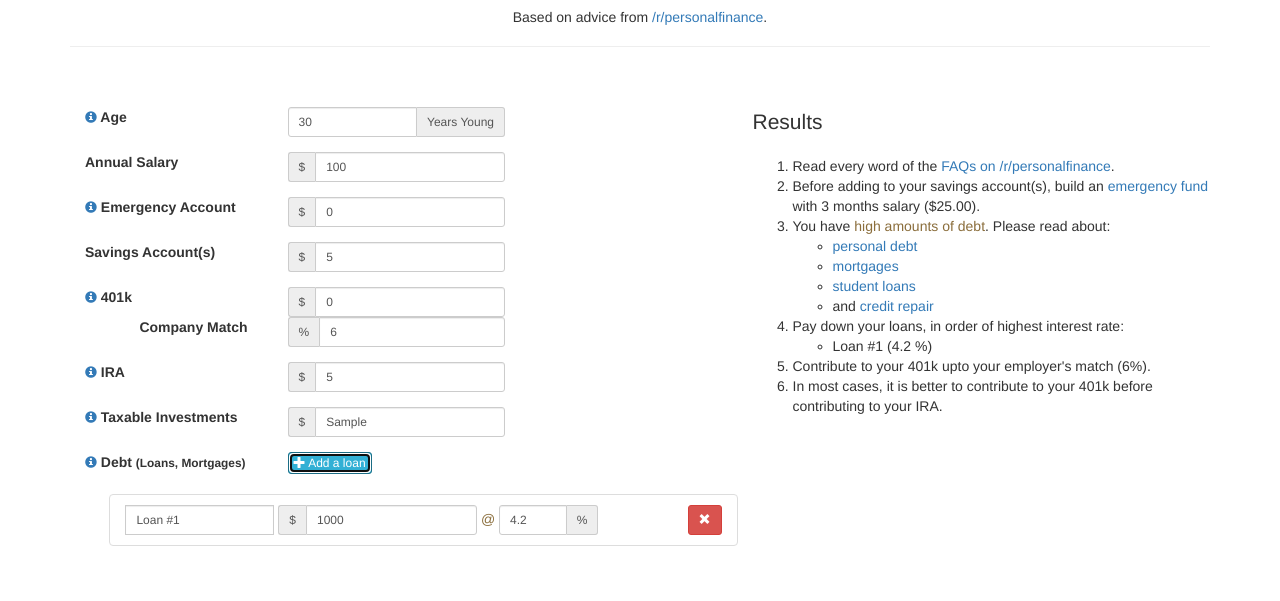
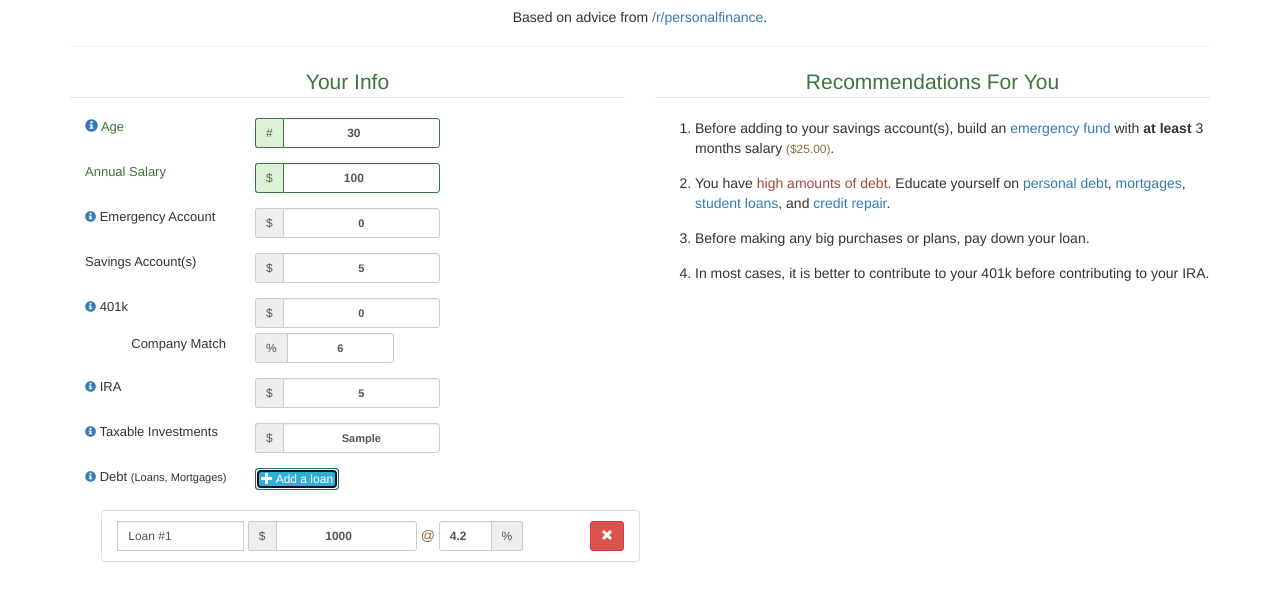
Before and after one commit to tariqbuilds/personal-finance-checkup, a website: page index.html in a window 1280 px wide. Both pictures are taken after typing "Sample" into the empty fields and a click on the button "Add a loan". Shown: the part 83-684 px from the top of the page. Drawn offline with nearby package versions, Linux system fonts and the light colour scheme.

Commit message:
added new theme. added new rules.

```diff
--- a/app.js
+++ b/app.js
@@ -41,6 +41,10 @@ pfc.controller('body', function ($scope) {
     $scope.info.loans.splice(index, 1);
   };
 
+  $scope.generateAlerts = function () {
+
+  };
+
 });
 
 // Credit: http://stackoverflow.com/a/19890485
--- a/index.html
+++ b/index.html
@@ -13,7 +13,9 @@
         <link rel="icon" href="favicon.ico" type="image/x-icon">
 
         <!-- Bootstrap -->
-        <link rel="stylesheet" type="text/css" href="bower_components/bootswatch-dist/css/bootstrap.min.css">
+        <link rel="stylesheet" type="text/css" href="bower_components/dist/css/bootstrap.min.css">
+        <link rel="stylesheet" type="text/css" href="https://maxcdn.bootstrapcdn.com/bootswatch/3.3.4/darkly/bootstrap.min.css">
+
         <link rel="stylesheet" type="text/css" href="bower_components/animate.css/animate.min.css">
 
         <!-- Angular Libs -->
@@ -24,6 +26,26 @@
           <script src="https://html5shim.googlecode.com/svn/trunk/html5.js"></script>
         <![endif]-->
 
+        <style>
+        	label {
+        		font-weight: normal;
+        		font-size: 13px;
+        	}
+        	textarea, textarea.form-control,
+        	input[type=text],
+        	input[type=password],
+        	input[type=email],
+        	input[type=number],
+        	[type=text].form-control,
+        	[type=password].form-control{
+        		font-size: 11px;
+        		text-align: center;
+        		font-weight: bold;
+        	}
+        	.extra-spacing li {
+        		margin-bottom: 15px;
+        	}
+        </style>
     </head>
     <body ng-controller="body" class="container">
 
@@ -32,33 +54,39 @@
 	        <p>Based on advice from <a href="http://www.reddit.com/r/personalfinance/wiki/commontopics">/r/personalfinance</a>. </p>
 	    </div>
 
-	    <br/><br/>
+	    <div class="row">
 
-	    <div class="row">
-			<div class="col-md-7">
-			    <form name="mainForm" class="center-block">
+		    <form name="mainForm" class="col-md-6">
+
+		    	<legend
+		    		class="text-center"
+		    		ng-class="{ 'text-success': mainForm.$valid, 'text-danger': mainForm.$invalid || mainForm.$pristine  }">
+		    		Your Info
+		    	</legend>
 
 		    	<!-- Age -->
-					<div class="form-group">
+				<div class="form-group" ng-class="{ 'has-success': mainForm.age.$valid, 'has-error': mainForm.age.$invalid }">
 					<label class="col-md-4 control-label" for="age">
 						<a target="_blank" href="https://www.reddit.com/r/personalfinance/wiki/teachme">
-								<small><i class="glyphicon glyphicon-info-sign"></i></small>
+							<i class="glyphicon glyphicon-info-sign"></i>
 						</a>
 							Age
 					</label>
 					<div class="input-group input-group-sm col-md-4">
+	    				<span class="input-group-addon text-success">#</span>
 						<input
 							id="age"
 							ng-model="info.age"
 							name="age"
 							type="number"
-								class="form-control">
-							<span class="input-group-addon">Years Young</span>
+							class="form-control"
+							min="0"
+							required>
 	  				</div>
 				</div>
 
 		    	<!-- Annual Salary -->
-					<div class="form-group">
+				<div class="form-group" ng-class="{ 'has-success': mainForm.salary.$valid, 'has-error': mainForm.salary.$invalid }">
 					<label class="col-md-4 control-label" for="salary">Annual Salary</label>
 					<div class="input-group input-group-sm col-md-4">
 	    				<span class="input-group-addon text-success">$</span>
@@ -66,9 +94,10 @@
 							id="salary"
 							ng-model="info.salary"
 							name="salary"
-								format="number"
 							type="number"
-								class="form-control">
+							class="form-control"
+							min="0"
+							required>
 	  				</div>
 				</div>
 
@@ -86,9 +115,8 @@
 							id="emergency_account"
 							ng-model="info.emergency_account"
 							name="emergency_account"
-								format="number"
 							type="text"
-								class="form-control lead">
+							class="form-control">
 	  				</div>
 				</div>
 
@@ -103,9 +131,8 @@
 							id="savings_account"
 							ng-model="info.savings_account"
 							name="savings_account"
-								format="number"
 							type="text"
-								class="form-control lead">
+							class="form-control">
 	  				</div>
 				</div>
 
@@ -123,23 +150,23 @@
 							id="retirement_401k_principle"
 							ng-model="info.retirement_401k.principle"
 							name="retirement_401k"
-								format="number"
 							type="text"
-								class="form-control lead">
+							class="form-control">
 	  				</div>
+	  				<div style="margin-top:5px;">
 		  				<div class="col-md-offset-1 col-md-3">
 		  					<label for="retirement_401k_company_match">Company Match</label>
 		  				</div>
-		  				<div class="input-group input-group-sm col-md-4 col-md-offset-4">
+		  				<div class="input-group input-group-sm col-md-3 col-md-offset-4">
 		    				<span class="input-group-addon text-success">%</span>
 							<input
 								id="retirement_401k_company_match"
 								ng-model="info.retirement_401k.company_match"
 								name="retirement_401k"
-								format="number"
 								type="text"
 								step="any"
-								class="form-control lead">
+								class="form-control">
+		  				</div>
 		  			</div>
 				</div>
 
@@ -157,9 +184,8 @@
 							id="ira"
 							ng-model="info.ira"
 							name="ira"
-								format="number"
 							type="text"
-								class="form-control lead">
+							class="form-control">
 	  				</div>
 				</div>
 
@@ -177,9 +203,8 @@
 							id="taxable_investments"
 							ng-model="info.taxable_investments"
 							name="taxable_investments"
-								format="number"
 							type="text"
-								class="form-control lead">
+							class="form-control">
 	  				</div>
 				</div>
 
@@ -190,7 +215,7 @@
 							<small><i class="glyphicon glyphicon-info-sign"></i></small>
 						</a>
 							Debt <small>(Loans, Mortgages)</small></label>
-						<div class="input-group col-md-4">
+					<div class="input-group input-group-sm col-md-4">
 						<button type="button" class="btn btn-info btn-xs" ng-click="addALoan()">
 							<i class="glyphicon glyphicon-plus"></i>
 							Add a loan
@@ -223,16 +248,25 @@
 				</div>
 
 		    </form>
+
+			<div class="col-md-6">
+
+				<div ng-show="mainForm.$invalid">
+					<legend>Please Complete Form</legend>
+					<p>
+						At the very least, please fill out your
+						<span class="text-primary" ng-show="mainForm.age.$error.required"><label for="age">Age</label></span>
+						<span ng-show="mainForm.salary.$error.required && mainForm.age.$error.required"> and</span>
+						<span class="text-primary" ng-show="mainForm.salary.$error.required"> <label for="salary"> Salary</label></span>.
+					</p>
 				</div>
 
-			<div class="col-md-5">
-				<div class="lead">Results</div>
+				<!-- Alerts -->
+				<div ng-show="mainForm.$valid">
 
-				<ol class="">
-					<li>
-						Read every word of the
-						<a target="_blank" href="http://www.reddit.com/r/personalfinance/wiki/index">FAQs on /r/personalfinance</a>.
-					</li>
+					<!-- Recommendations -->
+					<legend class="text-center text-success">Recommendations For You</legend>
+					<ol class="extra-spacing">
 
 						<!-- Emergency account -->
 						<li ng-show="info.emergency_account == 0 || threeMonthsSalary() > info.emergency_account">
@@ -250,54 +284,54 @@
 							<a target="_blank" href="http://www.reddit.com/r/personalfinance/wiki/commontopics#wiki_step_1.3A_build_an_emergency_fund">
 								emergency fund
 							</a>
-						with 3 months salary ({{ threeMonthsSalary() | currency }}).
+							with <b>at least</b> 3 months salary <small class="text-warning">({{ threeMonthsSalary() | currency }})</small>.
 						</li>
 
 						<!-- Loans -->
 						<li ng-show="info.salary < getTotalLoans()">
-						You have <span class="text-warning">high amounts of debt</span>.
-						Please read about:
-							<ul>
-								<li>
-									<a target="_blank" href="http://www.reddit.com/r/personalfinance/wiki/debt">personal debt</a>
-								</li>
-								<li>
-									<a target="_blank" href="http://www.reddit.com/r/personalfinance/wiki/housing">mortgages</a>
-								</li>
-								<li>
-									<a target="_blank" href="http://www.reddit.com/r/personalfinance/wiki/studentloans">student loans</a>
-								</li>
-								<li>
+							You have <span class="text-danger">high amounts of debt</span>.
+							Educate yourself on
+							<a target="_blank" href="http://www.reddit.com/r/personalfinance/wiki/debt">personal debt</a>,
+							<a target="_blank" href="http://www.reddit.com/r/personalfinance/wiki/housing">mortgages</a>,
+							<a target="_blank" href="http://www.reddit.com/r/personalfinance/wiki/studentloans">student loans</a>,
 							and
-									<a target="_blank" href="http://www.reddit.com/r/personalfinance/wiki/collections">credit repair</a>
-								</li>
-							</ul>
+							<a target="_blank" href="http://www.reddit.com/r/personalfinance/wiki/collections">credit repair</a>.
 						</li>
 
-					<li ng-show="info.loans.length">
-						Pay down your loans, in order of highest interest rate:
+						<li ng-show="info.loans.length > 0">
+							Before making any big purchases or plans, pay down your loan<span ng-show="info.loans.length > 1">s</span><span ng-show="info.loans.length == 1">.</span>
+							<span ng-show="info.loans.length > 1">
+								in order of desc. interest rate:
 								<ul>
 									<li ng-repeat="loan in info.loans | orderBy: 'interest_rate': true"> {{ loan.name }} ({{ loan.interest_rate }} %)</li>
 								</ul>
+							</span>
+						</li>
+
+						<li ng-show="(info.taxable_investments + info.savings_account) > 0 && getTotalLoans() > 0">
+							Consider using a portion of your taxable investments
+							and/or savings to pay down your loans and avoid interest fees.
 						</li>
 
 						<!-- 401k -->
-					<li ng-show="info.retirement_401k.company_match > 0">
-						Contribute to your 401k upto your employer's match ({{ info.retirement_401k.company_match }}%).
-					</li>
-
 						<li ng-show="info.retirement_401k.principle == 0 && (info.ira > 0 || info.taxable_investments > 0)">
 							In most cases, it is better to contribute to your 401k before contributing to your
 							<span ng-show="info.ira > 0">IRA</span><span ng-show="info.taxable_investments > 0"> or Taxable Investments</span>.
 						</li>
 
 						<!-- Taxable Investments -->
+						<li ng-show="info.taxable_investments > info.retirement_401k || info.taxable_investments > info.salary">
+							Your taxable investments
+							<small class="text-warning">({{ info.taxable_investments | currency }})</small> could grow faster
+							in a tax sheltered account.
+						</li>
 
 						<!-- Age -->
 						<li ng-show="info.age < 22">
-						<em class="text-warning">Whipper Snapper.</em> Please read <a target="_blank" href="https://www.reddit.com/r/personalfinance/wiki/teachme">this advice</a> targeted towards young people.
+							Read <a target="_blank" href="https://www.reddit.com/r/personalfinance/wiki/teachme">this advice</a> targeted towards young people.
 						</li>
 					</ol>
+				</div>
 			</div>
 		</div>
 
```
Lines whose indentation alone changed are shown as unchanged.
